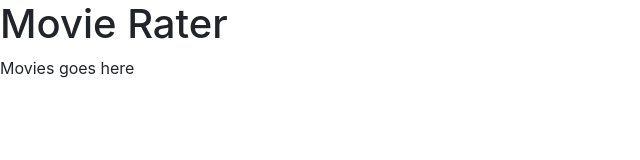
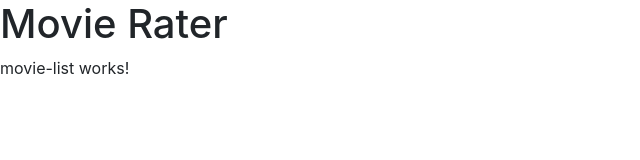
Before and after one commit to jwren4170/movie-rater, an Angular app: page /movies in a window 1280 px wide. Shown: the top 160 px of the page, without its empty margins (0-640 px from the left). Built offline with nearby package versions, Linux system fonts and the light colour scheme.

Commit message:
Added movie list, detail and form components

```diff
--- a/src/app/main/main.component.html
+++ b/src/app/main/main.component.html
@@ -1 +1 @@
-<p>Movies goes here</p>
+<app-movie-list></app-movie-list>
--- /dev/null
+++ b/src/app/main/movie-details/movie-details.component.html
@@ -0,0 +1 @@
+<p>movie-details works!</p>
--- /dev/null
+++ b/src/app/main/movie-details/movie-details.component.ts
@@ -0,0 +1,15 @@
+import { Component, OnInit } from '@angular/core';
+
+@Component({
+  selector: 'app-movie-details',
+  templateUrl: './movie-details.component.html',
+  styleUrls: ['./movie-details.component.css']
+})
+export class MovieDetailsComponent implements OnInit {
+
+  constructor() { }
+
+  ngOnInit(): void {
+  }
+
+}
--- /dev/null
+++ b/src/app/main/movie-form/movie-form.component.html
@@ -0,0 +1 @@
+<p>movie-form works!</p>
--- /dev/null
+++ b/src/app/main/movie-form/movie-form.component.ts
@@ -0,0 +1,15 @@
+import { Component, OnInit } from '@angular/core';
+
+@Component({
+  selector: 'app-movie-form',
+  templateUrl: './movie-form.component.html',
+  styleUrls: ['./movie-form.component.css']
+})
+export class MovieFormComponent implements OnInit {
+
+  constructor() { }
+
+  ngOnInit(): void {
+  }
+
+}
--- /dev/null
+++ b/src/app/main/movie-list/movie-list.component.html
@@ -0,0 +1 @@
+<p>movie-list works!</p>
--- /dev/null
+++ b/src/app/main/movie-list/movie-list.component.ts
@@ -0,0 +1,15 @@
+import { Component, OnInit } from '@angular/core';
+
+@Component({
+  selector: 'app-movie-list',
+  templateUrl: './movie-list.component.html',
+  styleUrls: ['./movie-list.component.css']
+})
+export class MovieListComponent implements OnInit {
+
+  constructor() { }
+
+  ngOnInit(): void {
+  }
+
+}
```
Also changed, not shown: src/app/main/main.module.ts (+9 -1 lines), src/app/main/movie-details/movie-details.component.css (added), src/app/main/movie-form/movie-form.component.css (added), src/app/main/movie-list/movie-list.component.css (added).
